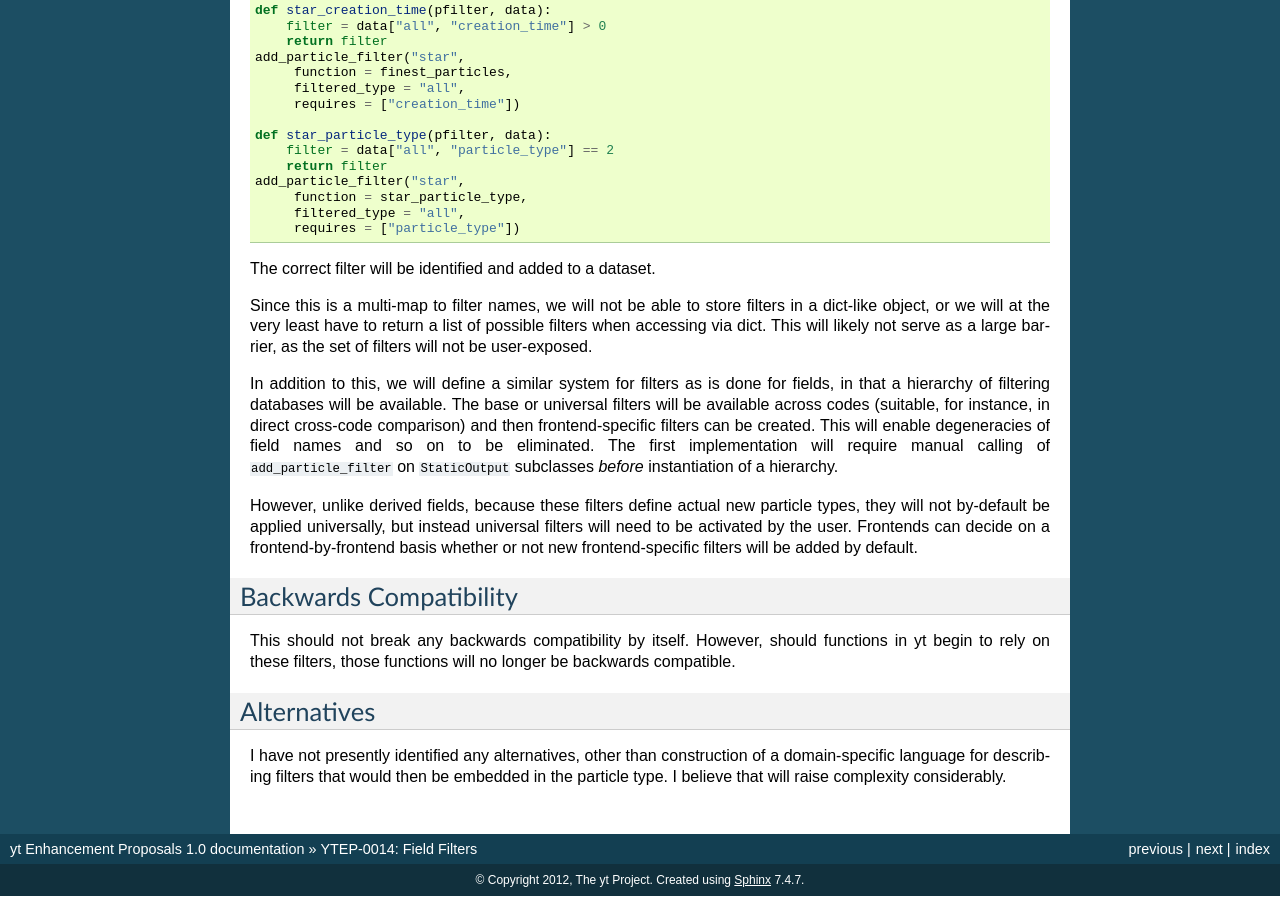
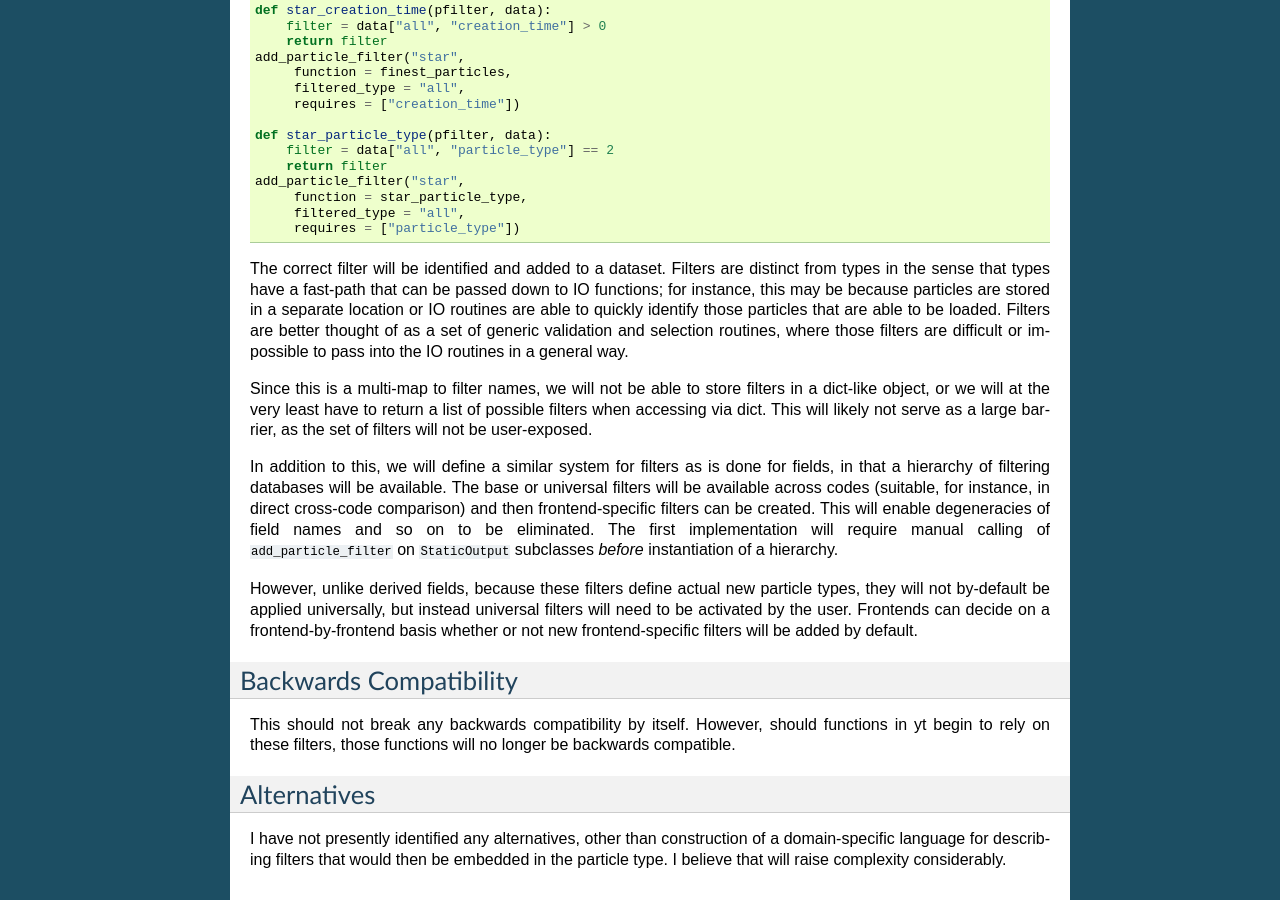
Before and after one commit to yt-project/ytep, a Sphinx documentation site: the page built from source/YTEPs/YTEP-0014.rst, in a window 1280 px wide and 900 px high, scrolled down 1770 px. Built offline with Sphinx 7.4.7, drawn with Linux system fonts in a browser that asks for light colours; formulas are drawn with MathJax 3.

Commit message:
Adding note about Doug's comment.

```diff
--- a/source/YTEPs/YTEP-0014.rst
+++ b/source/YTEPs/YTEP-0014.rst
@@ -130,7 +130,13 @@ dataset will be added and applied.
         filtered_type = "all",
         requires = ["particle_type"])
 
-The correct filter will be identified and added to a dataset.
+The correct filter will be identified and added to a dataset.  Filters are
+distinct from types in the sense that types have a fast-path that can be passed
+down to IO functions; for instance, this may be because particles are stored in
+a separate location or IO routines are able to quickly identify those particles
+that are able to be loaded.  Filters are better thought of as a set of generic
+validation and selection routines, where those filters are difficult or
+impossible to pass into the IO routines in a general way.
 
 Since this is a multi-map to filter names, we will not be able to store filters
 in a dict-like object, or we will at the very least have to return a list of
```
